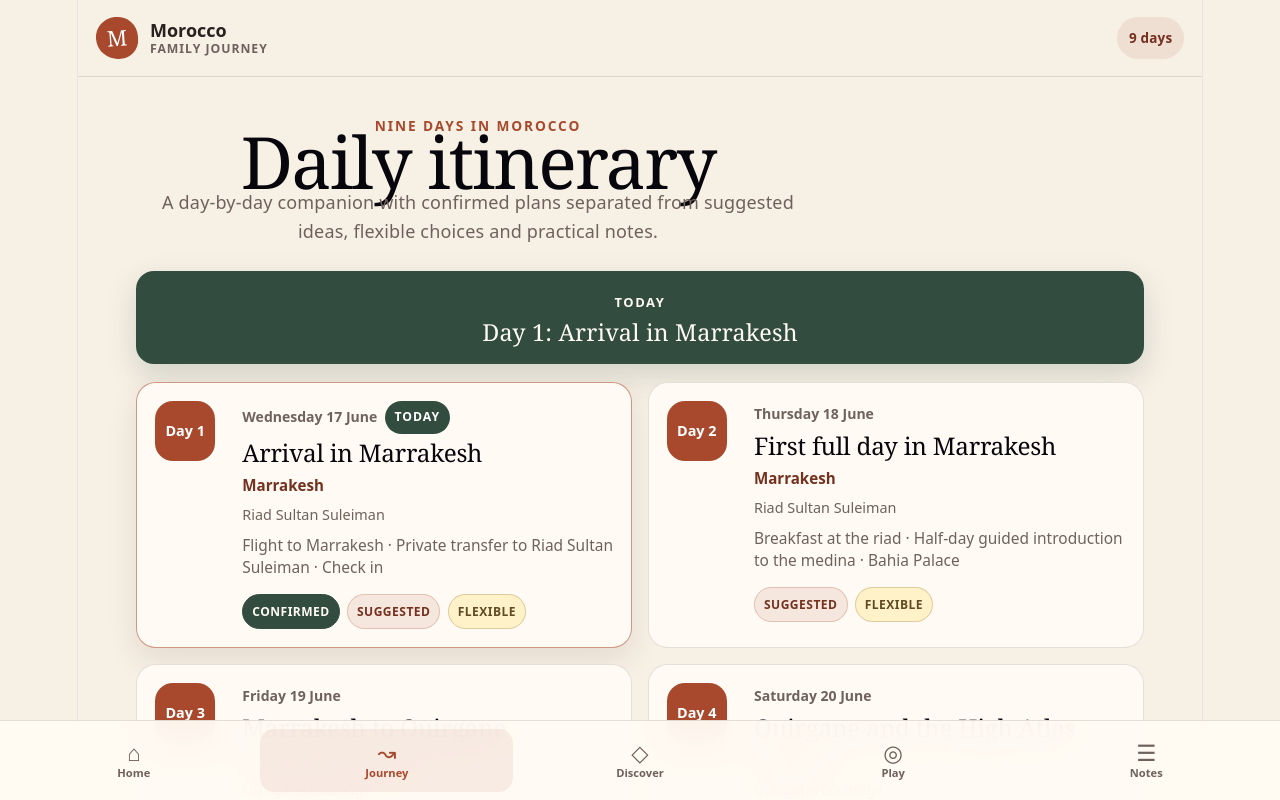
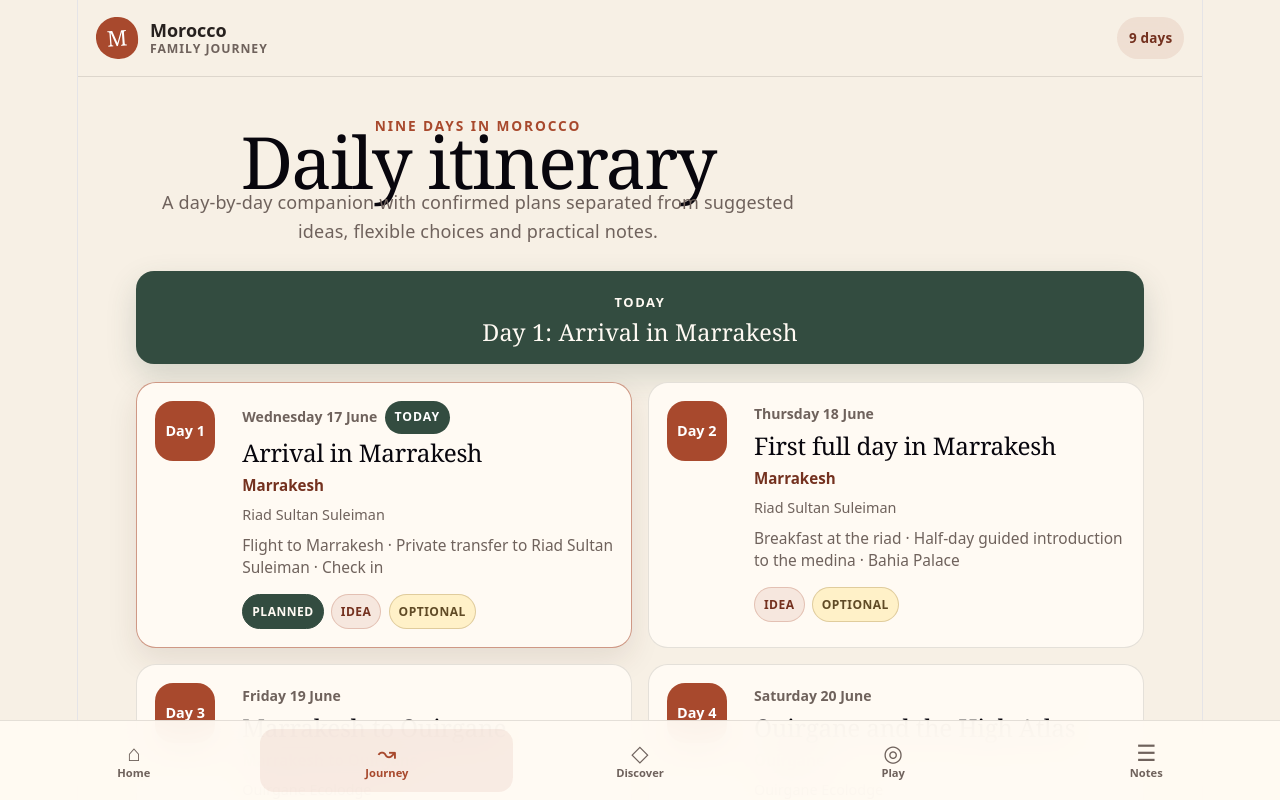
Before and after one commit to PaoloMarini/morocco-family-trip, a React (Vite) app: page / in a window 1280 px wide. Both pictures are taken after a click on the button "Start the journey". Shown: the top 800 px of the page. Built offline with nearby package versions, Linux system fonts and the light colour scheme.

Commit message:
Make itinerary badges more family friendly

```diff
--- a/src/components/StatusBadge.tsx
+++ b/src/components/StatusBadge.tsx
@@ -5,9 +5,9 @@ type StatusBadgeProps = {
 }
 
 const statusLabels: Record<ActivityStatus, string> = {
-  confirmed: 'Confirmed',
-  suggested: 'Suggested',
-  flexible: 'Flexible',
+  confirmed: 'Planned',
+  suggested: 'Idea',
+  flexible: 'Optional',
 }
 
 function StatusBadge({ status }: StatusBadgeProps) {
```
